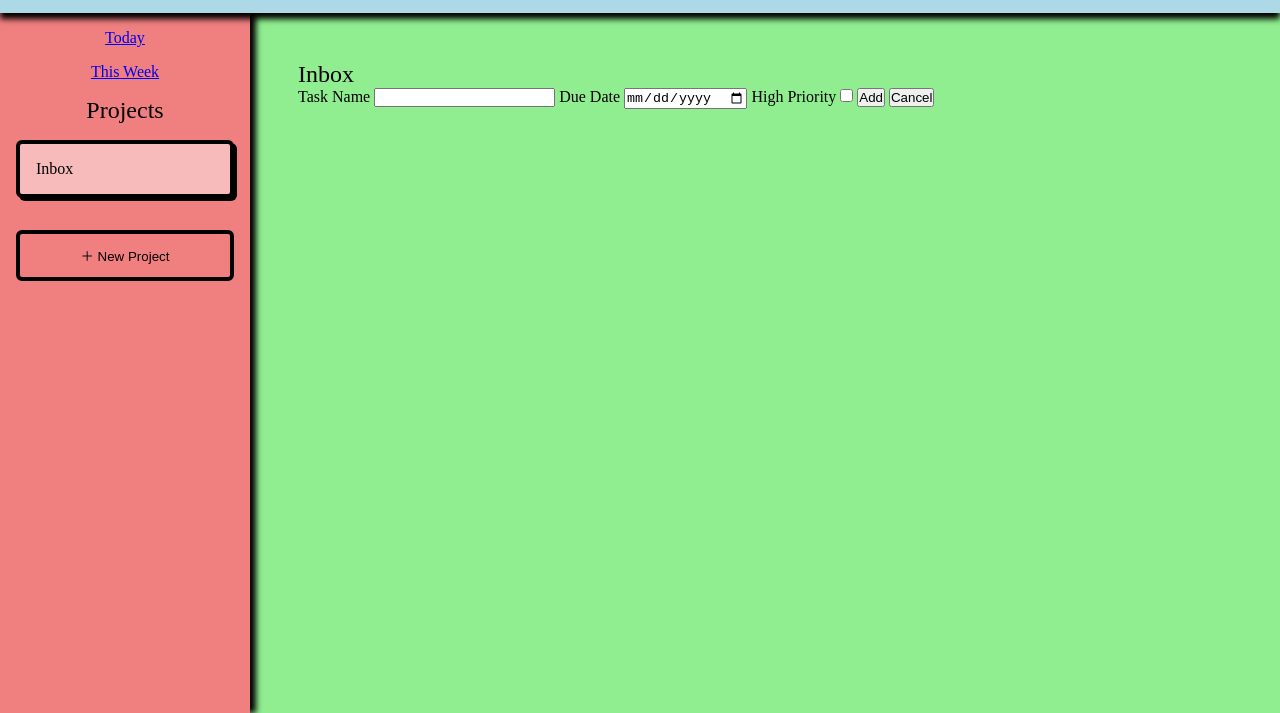
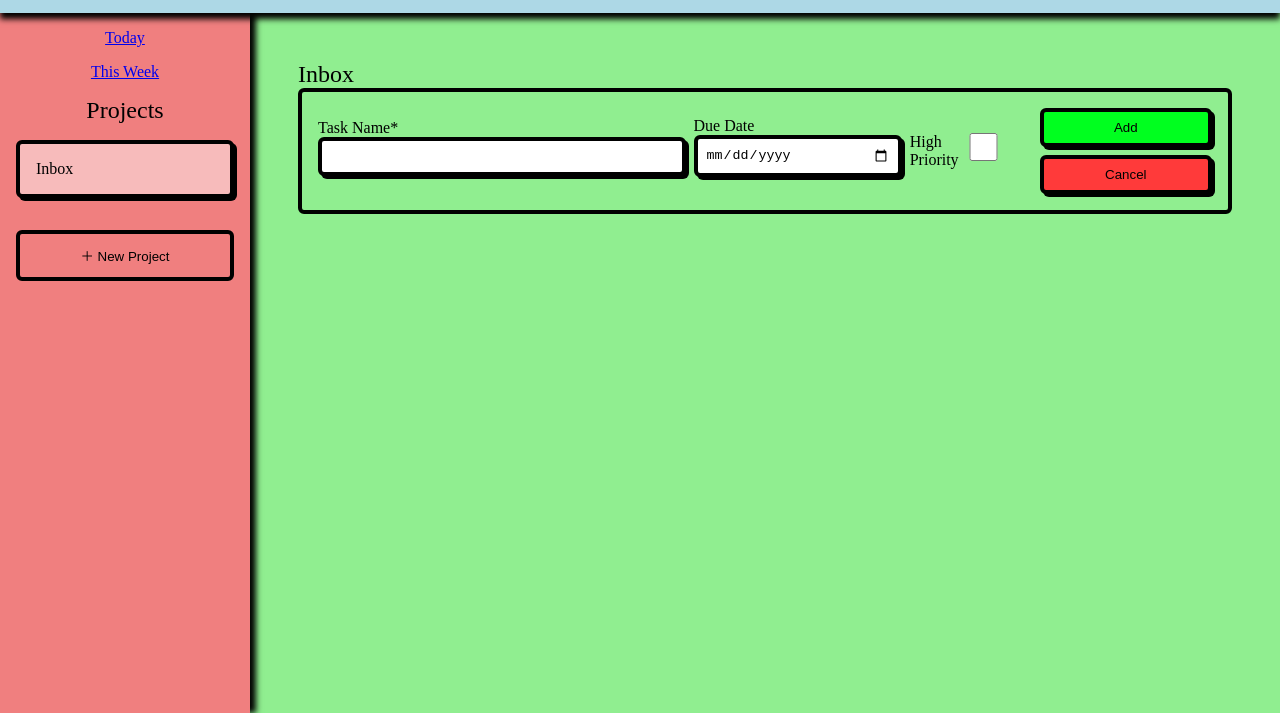
Before and after one commit to singhalex/todo, a website built with webpack: page src/index.ejs in a window 1280 px wide. Both pictures are taken after a click on the button "+ New Task". Shown: the part 87-800 px from the top of the page. Built offline with nearby package versions, Linux system fonts and the light colour scheme; a web font is replaced by a local one.

Commit message:
Style new task prompt area

```diff
--- a/src/index.ejs
+++ b/src/index.ejs
@@ -29,23 +29,7 @@
     </div>
     <div id="content-area">
       <div id="task-area"></div>
-      <div id="new-task-prompt">
-        <form action="" id="">
-          <label for="task-input" required>Task Name</label>
-          <input type="text" name="task_input" id="task-input" />
-          <label for="due-date">Due Date</label>
-          <input type="date" name="" id="due-date" />
-          <input
-            type="checkbox"
-            id="high-priority"
-            name="priority"
-            value="high-priority"
-          />
-          <label for="high-priortiy">High Priority</label>
-          <button id="add-task-button">Add Task</button>
-        </form>
-        <button id="new-task-button">+ New Task</button>
-      </div>
+      <div id="new-task-prompt"></div>
     </div>
   </body>
 </html>
--- a/src/style.css
+++ b/src/style.css
@@ -1,5 +1,6 @@
 :root {
   --border-radius: 6px;
+  --thick-border: 4px solid black;
 }
 
 html {
@@ -67,7 +68,7 @@ body {
   justify-content: space-between;
   align-items: stretch;
   border-radius: var(--border-radius);
-  border: 4px solid black;
+  border: var(--thick-border);
   -webkit-box-shadow: 3px 3px 0px 0px rgba(0, 0, 0, 1);
   -moz-box-shadow: 3px 3px 0px 0px rgba(0, 0, 0, 1);
   box-shadow: 3px 3px 0px 0px rgba(0, 0, 0, 1);
@@ -112,20 +113,20 @@ body {
   width: 100%;
   cursor: pointer;
   border-radius: var(--border-radius);
-  border: 4px solid black;
+  border: var(--thick-border);
 }
 
 #new-project-button:hover {
   background-color: rgba(0, 0, 0, 0.1);
 }
 
-#project-name {
+input {
   width: 100%;
   padding: 0.5rem;
   box-sizing: border-box;
   margin-bottom: 0.5rem;
   outline: none;
-  border: 4px solid black;
+  border: var(--thick-border);
   border-radius: var(--border-radius);
   -webkit-box-shadow: 3px 3px 0px 0px rgba(0, 0, 0, 1);
   -moz-box-shadow: 3px 3px 0px 0px rgba(0, 0, 0, 1);
@@ -138,23 +139,27 @@ body {
 }
 
 #add,
-#cancel {
+#cancel,
+#add-task-button,
+#cancel-button {
   cursor: pointer;
   padding: 0.5rem;
   flex: 1;
   border: none;
   border-radius: var(--border-radius);
-  border: 4px solid black;
+  border: var(--thick-border);
   -webkit-box-shadow: 3px 3px 0px 0px rgba(0, 0, 0, 1);
   -moz-box-shadow: 3px 3px 0px 0px rgba(0, 0, 0, 1);
   box-shadow: 3px 3px 0px 0px rgba(0, 0, 0, 1);
 }
 
-#add {
+#add,
+#add-task-button {
   background-color: #00ff1f;
 }
 
-#cancel {
+#cancel,
+#cancel-button {
   background-color: rgb(255, 58, 58);
 }
 
@@ -177,10 +182,10 @@ body {
   height: fit-content;
   width: 100%;
   border-radius: var(--border-radius);
+  border: var(--thick-border);
   display: flex;
   justify-content: space-between;
   align-items: stretch;
-  border: 4px solid black;
   background-color: rgb(255, 255, 17);
   -webkit-box-shadow: 6px 6px 0px 1px rgba(0, 0, 0, 1);
   -moz-box-shadow: 6px 6px 0px 1px rgba(0, 0, 0, 1);
@@ -192,11 +197,11 @@ body {
 }
 
 #new-task-button {
-  border-radius: var(--border-radius);
   margin-top: 1rem;
   padding: 1rem;
   width: 100%;
-  border: 4px solid black;
+  border-radius: var(--border-radius);
+  border: var(--thick-border);
   background: none;
 }
 
@@ -231,3 +236,46 @@ body {
   background-color: rgba(0, 0, 0, 0.2);
   font-weight: bold;
 }
+
+#task-input-form {
+  border: var(--thick-border);
+  border-radius: var(--border-radius);
+  padding: 1rem;
+  display: flex;
+  align-items: center;
+  flex-wrap: wrap;
+  align-items: stretch;
+  justify-content: space-between;
+  gap: 2rem;
+}
+
+#task-inputs {
+  flex: 4;
+  gap: 0.5rem;
+
+  display: flex;
+  align-items: center;
+  gap: 0.5rem;
+  flex-wrap: wrap;
+}
+
+#task-inputs > div:first-child {
+  flex: 4;
+  min-width: 12rem;
+}
+
+#task-buttons {
+  display: flex;
+  flex: 1;
+  flex-direction: column;
+  gap: 0.5rem;
+}
+
+#checkbox {
+  display: flex;
+  flex-direction: row;
+}
+
+#high-priority {
+  box-shadow: none;
+}
--- a/src/ui.js
+++ b/src/ui.js
@@ -62,6 +62,39 @@ function buildTaskPage(indexOfProject) {
   });
 }
 
+function createNewProjectPrompt() {
+  const projectPrompt = document.querySelector('#create-project-prompt');
+  projectPrompt.innerHTML = '<button id="new-project-button">＋ New Project</button>';
+  const newProjectPromptButton = document.querySelector('#new-project-button');
+  newProjectPromptButton.addEventListener('click', (e) => {
+    e.preventDefault();
+    projectPrompt.innerHTML = `<form action="">
+        <input type="text" placeholder="Project Name" id="project-name" required/>
+          <div id="button-container">
+            <button id="add">Add</button>
+            <button id="cancel">Cancel</button>
+          </div>
+      </form>`;
+    const projectNameInput = document.querySelector('#project-name');
+    projectNameInput.focus();
+    const addButton = document.querySelector('#add');
+    addButton.addEventListener('click', (e) => {
+      if (projectNameInput.value !== '') {
+        e.preventDefault();
+        const newProject = Project(projectNameInput.value);
+        projectList.addToList(newProject);
+        buildSideBar();
+        createNewProjectPrompt();
+      }
+    });
+    const cancelButton = document.querySelector('#cancel');
+    cancelButton.addEventListener('click', (e) => {
+      e.preventDefault();
+      createNewProjectPrompt();
+    });
+  });
+}
+
 const sideBar = document.querySelector('#project-container');
 const buildSideBar = () => {
   // Clear out the sidebar
@@ -83,6 +116,7 @@ const buildSideBar = () => {
         item.setDisplayed(false);
       });
       project.setDisplayed(true);
+      createNewTaskPrompt();
     });
 
     // Add a delete button and rebuild sidebar
@@ -125,56 +159,38 @@ const addTask = () => {
   });
 };
 
-function createNewProjectPrompt() {
-  const projectPrompt = document.querySelector('#create-project-prompt');
-  projectPrompt.innerHTML = '<button id="new-project-button">＋ New Project</button>';
-  const newProjectPromptButton = document.querySelector('#new-project-button');
-  newProjectPromptButton.addEventListener('click', (e) => {
-    e.preventDefault();
-    projectPrompt.innerHTML = `<form action="">
-        <input type="text" placeholder="Project Name" id="project-name" required/>
-          <div id="button-container">
-            <button id="add">Add</button>
-            <button id="cancel">Cancel</button>
-          </div>
-      </form>`;
-    const projectNameInput = document.querySelector('#project-name');
-    projectNameInput.focus();
-    const addButton = document.querySelector('#add');
-    addButton.addEventListener('click', (e) => {
-      if (projectNameInput.value !== '') {
-        e.preventDefault();
-        const newProject = Project(projectNameInput.value);
-        projectList.addToList(newProject);
-        buildSideBar();
-        createNewProjectPrompt();
-      }
-    });
-    const cancelButton = document.querySelector('#cancel');
-    cancelButton.addEventListener('click', (e) => {
-      e.preventDefault();
-      createNewProjectPrompt();
-    });
-  });
-}
-
 const taskPrompt = document.querySelector('#new-task-prompt');
 function createNewTaskPrompt() {
   taskPrompt.innerHTML = '<button id="new-task-button">+ New Task</button>';
   const newTaskButton = document.querySelector('#new-task-button');
   newTaskButton.addEventListener('click', (e) => {
     e.preventDefault();
-    taskPrompt.innerHTML = `<form action="" id="">
-        <label for="task-input" "">Task Name</label>
-        <input name="task_input" id="task-input" required>
-        <label for="due-date">Due Date</label>
-        <input type="date" name="" id="due-date">
-        <label for="high-priority">High Priority</label>
-        <input type="checkbox" id="high-priority" name="priority" value="high-priority">
-        <button id="add-task-button">Add</button>
-        <button id="cancel-button">Cancel</button>
-      </form>`;
-
+    taskPrompt.innerHTML = `<form action="" id="task-input-form">
+          <div id="task-inputs">
+            <div>
+              <label for="task-input">Task Name*</label>
+              <input name="task_input" id="task-input" required />
+            </div>
+            <div>
+              <label for="due-date">Due Date</label>
+              <input type="date" name="" id="due-date" />
+            </div>
+            <div id="checkbox">
+              <label for="high-priority">High Priority</label>
+              <input
+                type="checkbox"
+                id="high-priority"
+                name="priority"
+                value="high-priority"
+              />
+            </div>
+          </div>
+          <div id="task-buttons">
+            <button id="add-task-button">Add</button>
+            <button id="cancel-button">Cancel</button>
+          </div>
+        </form>`;
+    document.querySelector('#task-input').focus();
     const addTaskButton = document.querySelector('#add-task-button');
     addTaskButton.addEventListener('click', (event) => {
       if (document.querySelector('#task-input').value !== '') {
```
Also changed, not shown: dist/bundle.js, dist/index.html.
